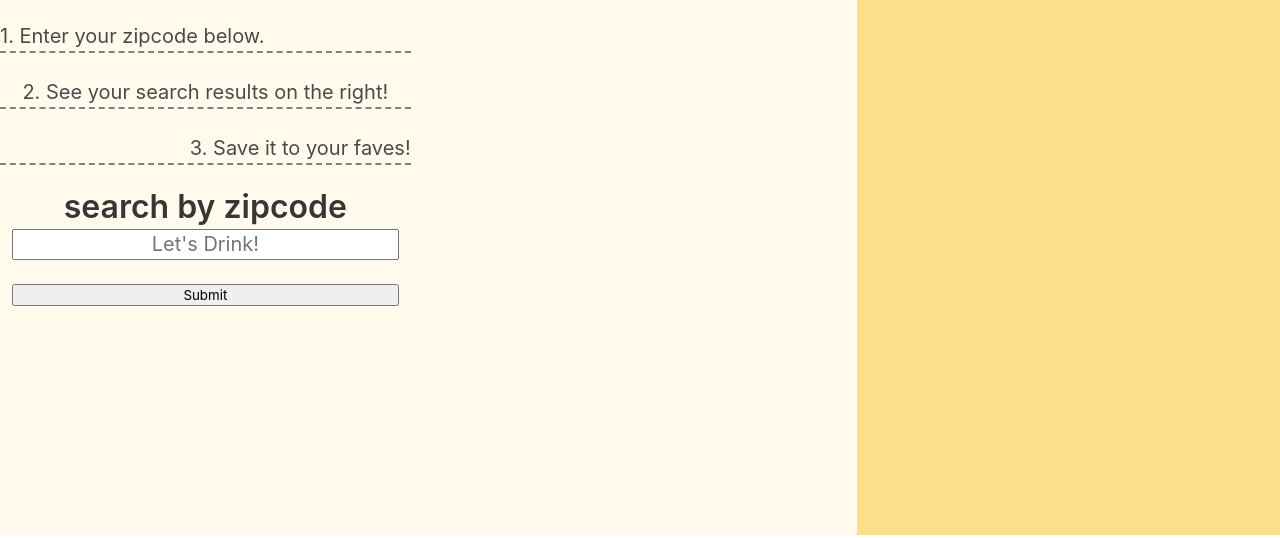
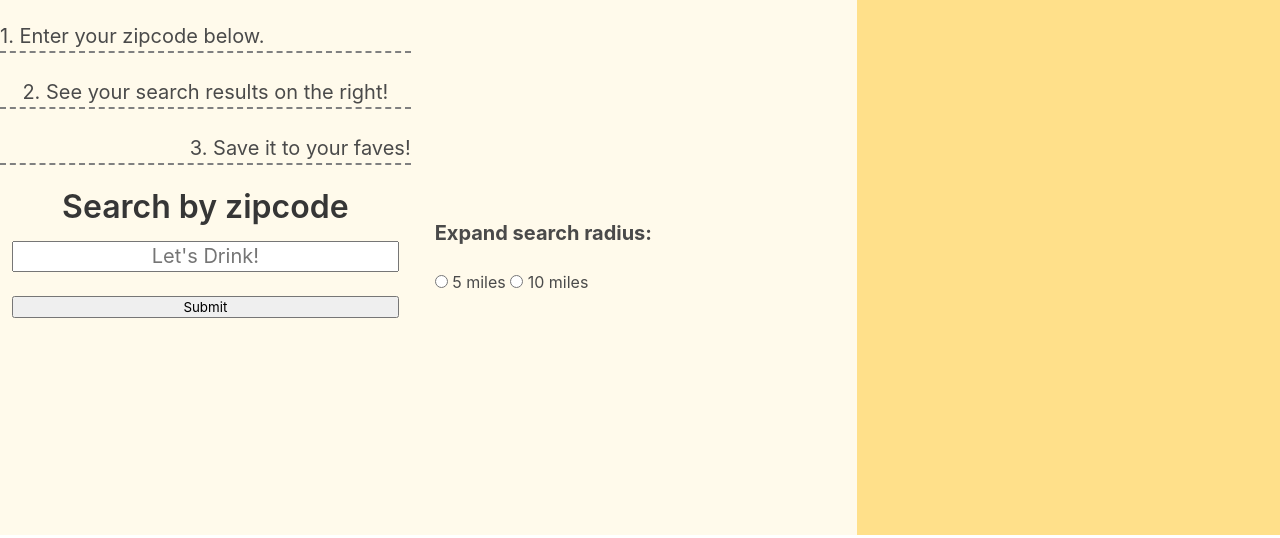
Before and after one commit to Shadowasders/end-world-thirst, a plain HTML site: page index.html in a window 1280 px wide. Shown: the part 464-1002 px from the top of the page. Drawn offline with nearby package versions, Linux system fonts and the light colour scheme.

Commit message:
added radius buttons, various spacing & class improvements

```diff
--- a/assets/css/style.css
+++ b/assets/css/style.css
@@ -15,6 +15,7 @@
 .button-section {
   margin-top: 3%;
 }
+
 
 ::placeholder {
   text-align: center;
@@ -49,6 +50,7 @@
 
 }
 
+
 .mobile {
   font-family: Georgia, "Times New Roman", Times, serif;
   font-size: 1.2rem;
--- a/index.html
+++ b/index.html
@@ -37,7 +37,7 @@
     </section>
 
     <section class="columns">
-      <h1 class="column is-4 has-background-warning-light length">
+      <div class="column is-4 has-background-warning-light length">
         <p class="title is-size-2 has-text-centered">HOW DOES THIS WORK?</p>
         <p class="is-size-5 has-text-left desc">1. Enter your zipcode below.</p>
         <br />
@@ -45,20 +45,24 @@
         <br />
         <p class="is-size-5 has-text-right desc">3. Save it to your faves!</p>
         <section class=" tile is-parent is-vertical button-section">
-          <p class="title is-child is-warning has-text-centered zip">search by zipcode</p>
+          <p class="title is-child is-warning has-text-centered pb-3">Search by zipcode</p>
           <input class="subtitle" type="text" id="zipsubmit" placeholder="Let's Drink!"/>
           <input type="submit" name="submit" id ="submit-btn" />
         </section>
-      </h1>
-
-      <h1 class="column is-4 has-background-warning-light length">
+      </div>
+      <div class="column is-4 has-background-warning-light length">
         <p class="title is-size-2 has-text-centered">QUENCH WITH LOCATION:</p>
         <section class="name"></section>
         <section class="map">
           <div id="map"></div>
         </section>
         <section class="address"></section>
-      </h1>
+        <h2 class="subtitle has-text-weight-bold">Expand search radius:</h2>
+        <input type="radio" id="5miles" value="5 miles" class=""/>
+        <label for="5miles">5 miles</label>
+        <input type="radio" id="10miles" value="10 miles" class=""/>
+        <label for="10miles">10 miles</label>
+      </div>
       <aside class="column is-4 has-background-warning length">
         <p class="title is-size-2 has-text-centered">FAVOURITES!</p>
       </aside>
```
